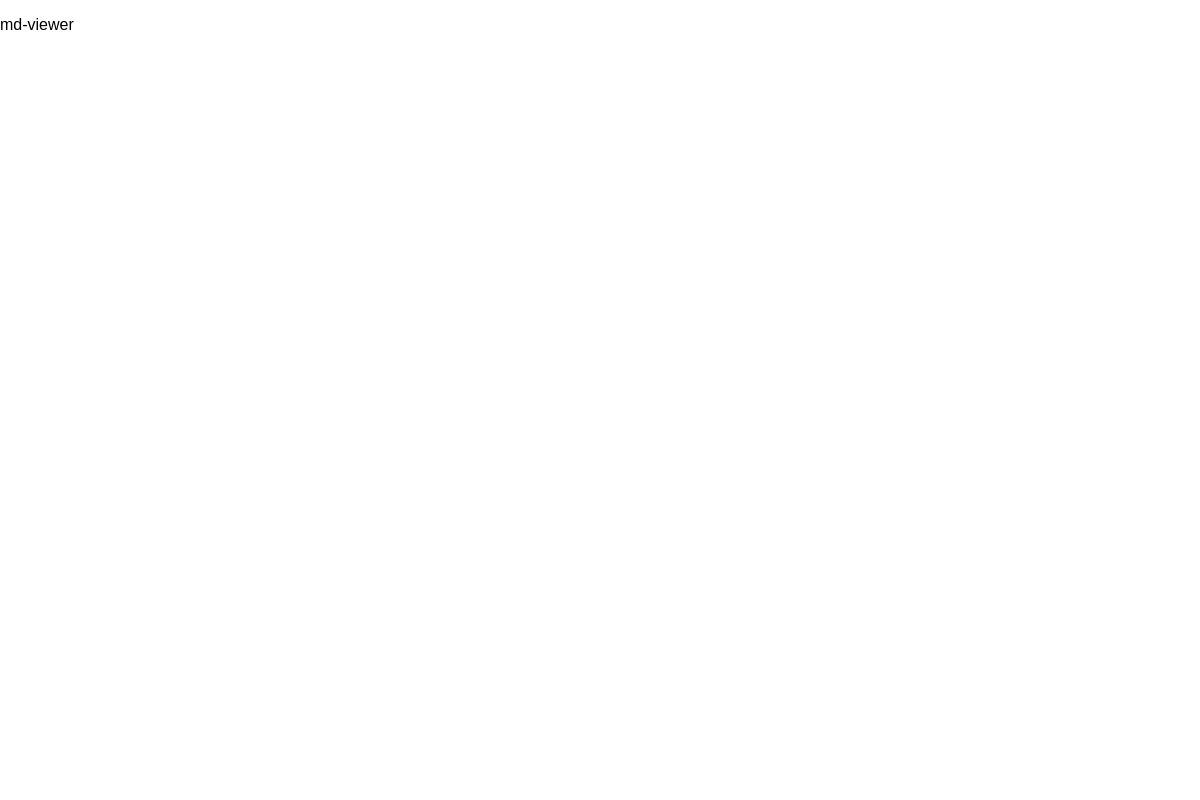
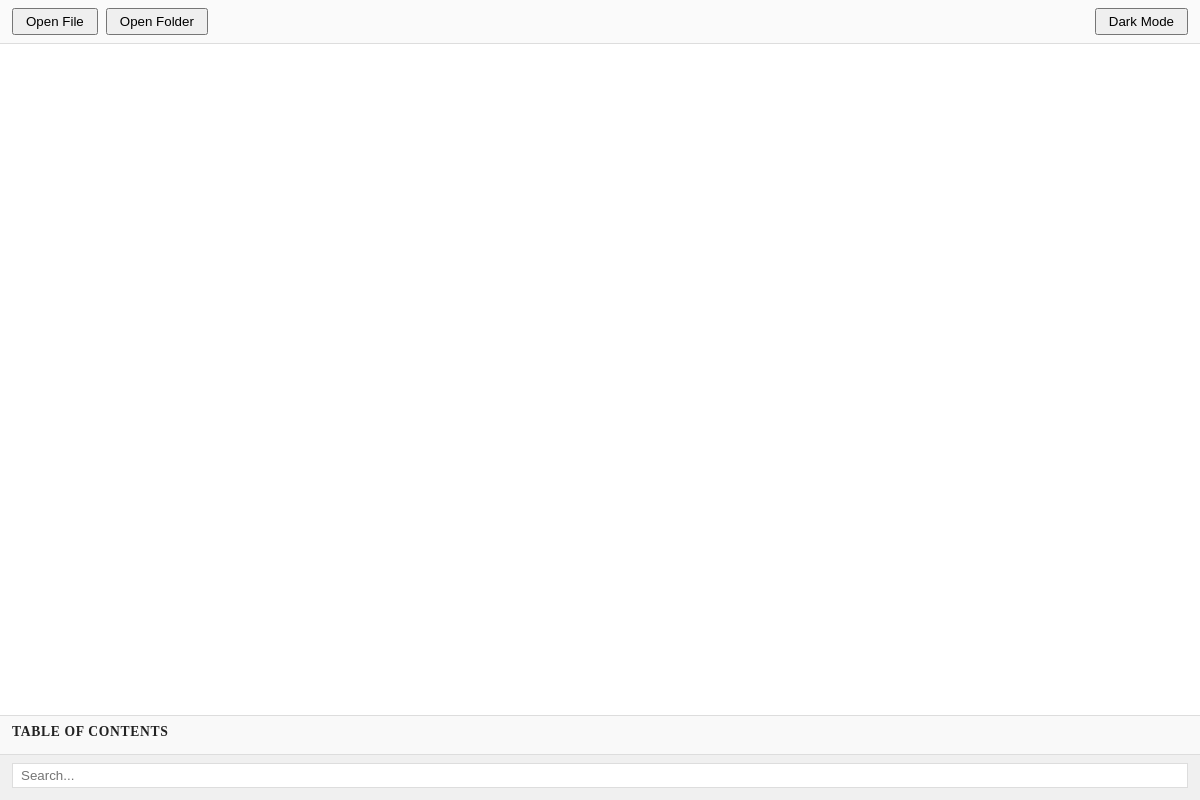
Before and after one commit to cleancoder8/md-viewer, an Electron app: page src/renderer/index.html in a window 1200 px wide. Drawn offline with nearby package versions, Linux system fonts and the light colour scheme.

Commit message:
feat: add UI layout HTML and CSS

```diff
--- a/src/renderer/index.html
+++ b/src/renderer/index.html
@@ -1,12 +1,33 @@
 <!DOCTYPE html>
-<html lang="en">
+<html lang="en" data-theme="light">
 <head>
   <meta charset="UTF-8" />
   <title>md-viewer</title>
+  <link rel="stylesheet" href="../../node_modules/highlight.js/styles/github.css" id="hljs-theme" />
   <link rel="stylesheet" href="style.css" />
 </head>
 <body>
-  <p>md-viewer</p>
+  <div id="toolbar">
+    <button id="btn-open-file">Open File</button>
+    <button id="btn-open-folder">Open Folder</button>
+    <button id="btn-theme">Dark Mode</button>
+  </div>
+  <div id="app">
+    <aside id="sidebar" class="hidden">
+      <div id="file-tree"></div>
+    </aside>
+    <main id="content-area">
+      <div id="content"></div>
+      <div id="toc-panel">
+        <div id="toc-header">Table of Contents</div>
+        <div id="toc"></div>
+      </div>
+    </main>
+  </div>
+  <div id="search-bar">
+    <input id="search-input" type="text" placeholder="Search..." />
+    <div id="search-results"></div>
+  </div>
   <script src="renderer.js"></script>
 </body>
 </html>
--- a/src/renderer/style.css
+++ b/src/renderer/style.css
@@ -1,2 +1,138 @@
-/* styles added in later tasks */
-body { margin: 0; font-family: sans-serif; }
+:root {
+  --bg: #ffffff;
+  --text: #222222;
+  --sidebar-bg: #f5f5f5;
+  --border: #dddddd;
+  --toolbar-bg: #fafafa;
+  --toc-bg: #f9f9f9;
+  --search-bg: #f0f0f0;
+  --link: #0066cc;
+}
+
+[data-theme="dark"] {
+  --bg: #1e1e1e;
+  --text: #d4d4d4;
+  --sidebar-bg: #252526;
+  --border: #3c3c3c;
+  --toolbar-bg: #2d2d2d;
+  --toc-bg: #252526;
+  --search-bg: #2d2d2d;
+  --link: #4fc1ff;
+}
+
+* { box-sizing: border-box; margin: 0; padding: 0; }
+
+body {
+  display: flex;
+  flex-direction: column;
+  height: 100vh;
+  background: var(--bg);
+  color: var(--text);
+}
+
+#toolbar {
+  display: flex;
+  align-items: center;
+  gap: 8px;
+  padding: 8px 12px;
+  background: var(--toolbar-bg);
+  border-bottom: 1px solid var(--border);
+}
+
+#toolbar button {
+  padding: 4px 12px;
+  cursor: pointer;
+}
+
+#btn-theme { margin-left: auto; }
+
+#app {
+  display: flex;
+  flex: 1;
+  overflow: hidden;
+}
+
+#sidebar {
+  width: 220px;
+  min-width: 150px;
+  background: var(--sidebar-bg);
+  border-right: 1px solid var(--border);
+  overflow-y: auto;
+  padding: 8px;
+}
+
+#sidebar.hidden { display: none; }
+
+#content-area {
+  display: flex;
+  flex-direction: column;
+  flex: 1;
+  overflow: hidden;
+}
+
+#content {
+  flex: 1;
+  overflow-y: auto;
+  padding: 24px 32px;
+  line-height: 1.7;
+}
+
+#content a { color: var(--link); }
+
+#toc-panel {
+  border-top: 1px solid var(--border);
+  background: var(--toc-bg);
+  max-height: 200px;
+  overflow-y: auto;
+  padding: 8px 12px;
+}
+
+#toc-header {
+  font-weight: bold;
+  margin-bottom: 6px;
+  font-size: 0.85rem;
+  text-transform: uppercase;
+  letter-spacing: 0.05em;
+}
+
+#toc a {
+  display: block;
+  color: var(--link);
+  text-decoration: none;
+  font-size: 0.85rem;
+  padding: 2px 0;
+}
+
+#toc a:hover { text-decoration: underline; }
+
+#toc .toc-h3 { padding-left: 16px; }
+#toc .toc-h4 { padding-left: 32px; }
+
+#search-bar {
+  background: var(--search-bg);
+  border-top: 1px solid var(--border);
+  padding: 8px 12px;
+}
+
+#search-input {
+  width: 100%;
+  padding: 4px 8px;
+  background: var(--bg);
+  color: var(--text);
+  border: 1px solid var(--border);
+}
+
+#search-results {
+  font-size: 0.82rem;
+  margin-top: 4px;
+  max-height: 120px;
+  overflow-y: auto;
+}
+
+#file-tree ul { list-style: none; padding-left: 12px; }
+#file-tree li { cursor: pointer; padding: 2px 4px; font-size: 0.88rem; }
+#file-tree li:hover { background: var(--border); }
+#file-tree li.active { font-weight: bold; }
+
+/* Syntax highlighting overrides for dark mode */
+[data-theme="dark"] #hljs-theme { display: none; }
```
